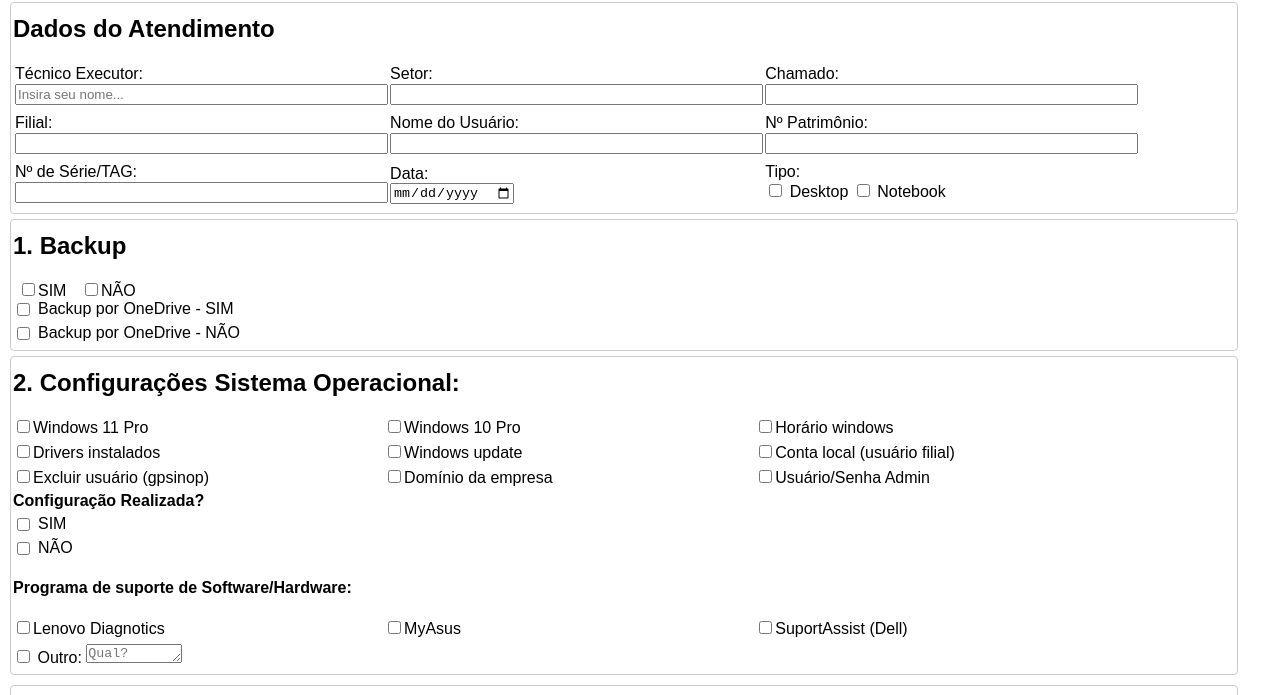
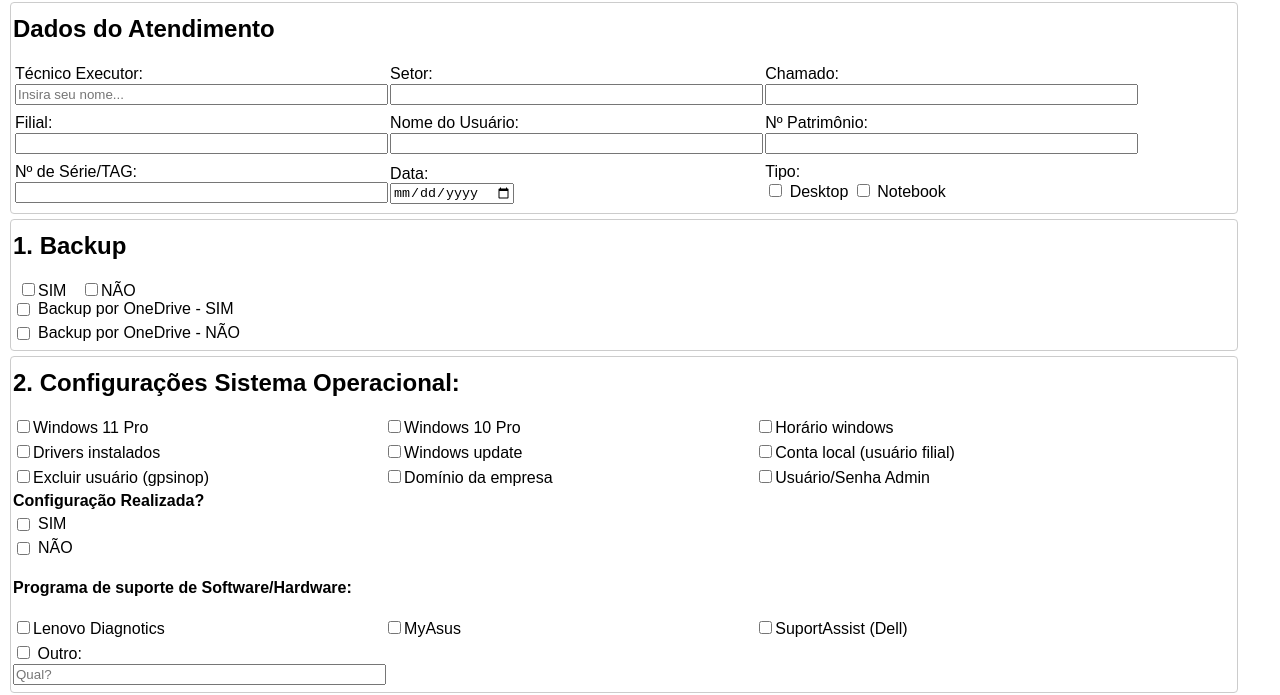
Before and after one commit to check-listgpsinop/checklist.tecnico, a plain HTML site: page index.html in a window 1280 px wide. Shown: the part 78-773 px from the top of the page. Drawn offline with Linux system fonts and the light colour scheme.

Commit message:
Update index.html

```diff
--- a/index.html
+++ b/index.html
@@ -83,9 +83,7 @@
       margin-bottom: 5px;
       padding: 5px;
     }
-    .texto{
-      width: 25%
-    }
+
   </style>
 </head>
 <body>
@@ -146,7 +144,7 @@
       <label><input type="checkbox">Lenovo Diagnotics</label>
       <label><input type="checkbox">MyAsus </label>
       <label><input type="checkbox">SuportAssist (Dell) </label>
-      <label><input type="checkbox"> Outro: <textarea class="texto" rows="1" placeholder="Qual?"></textarea></label>
+      <label><input type="checkbox"> Outro: <input type="text" placeholder="Qual?"></label>
   </div>
 </div>
 
```
